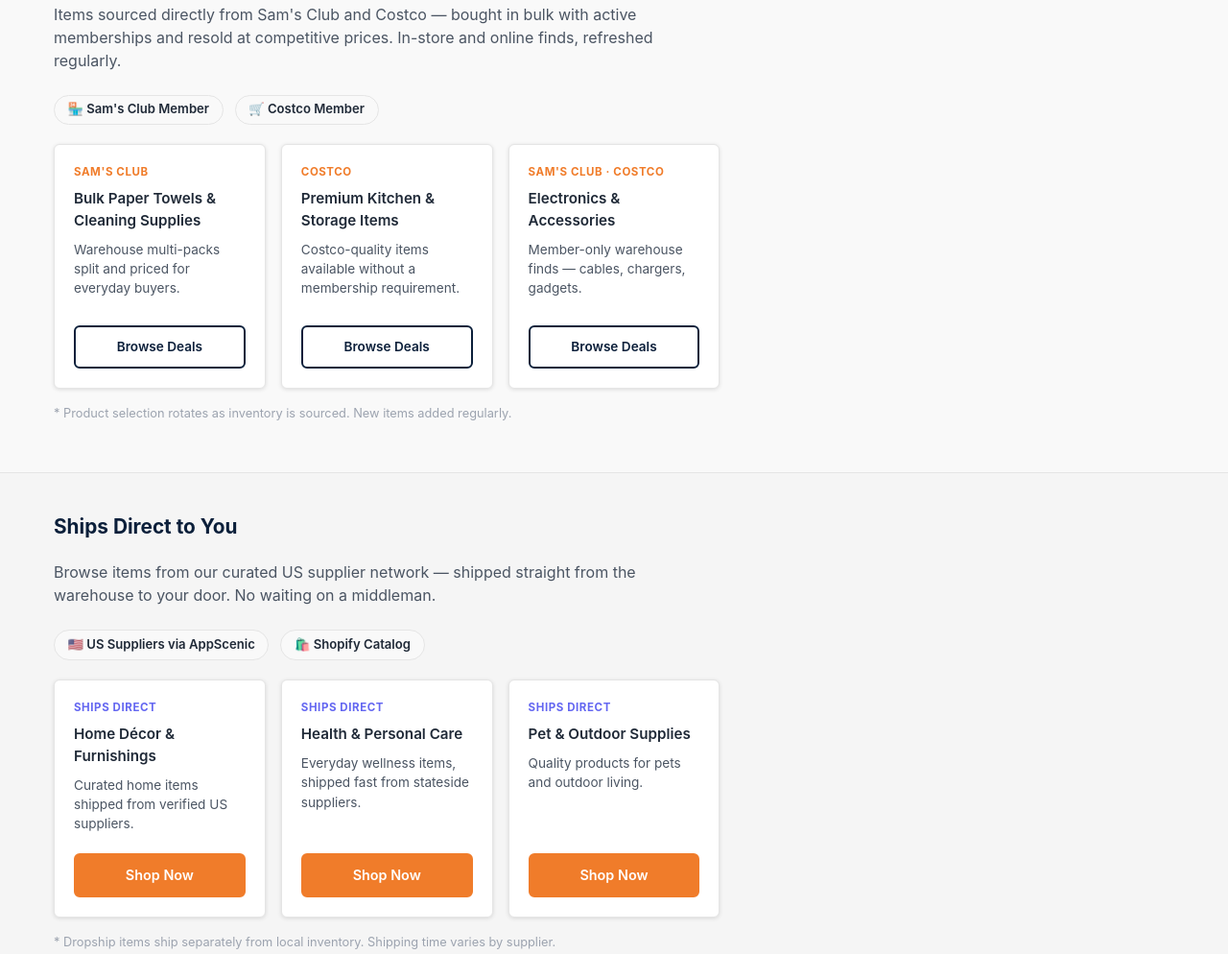
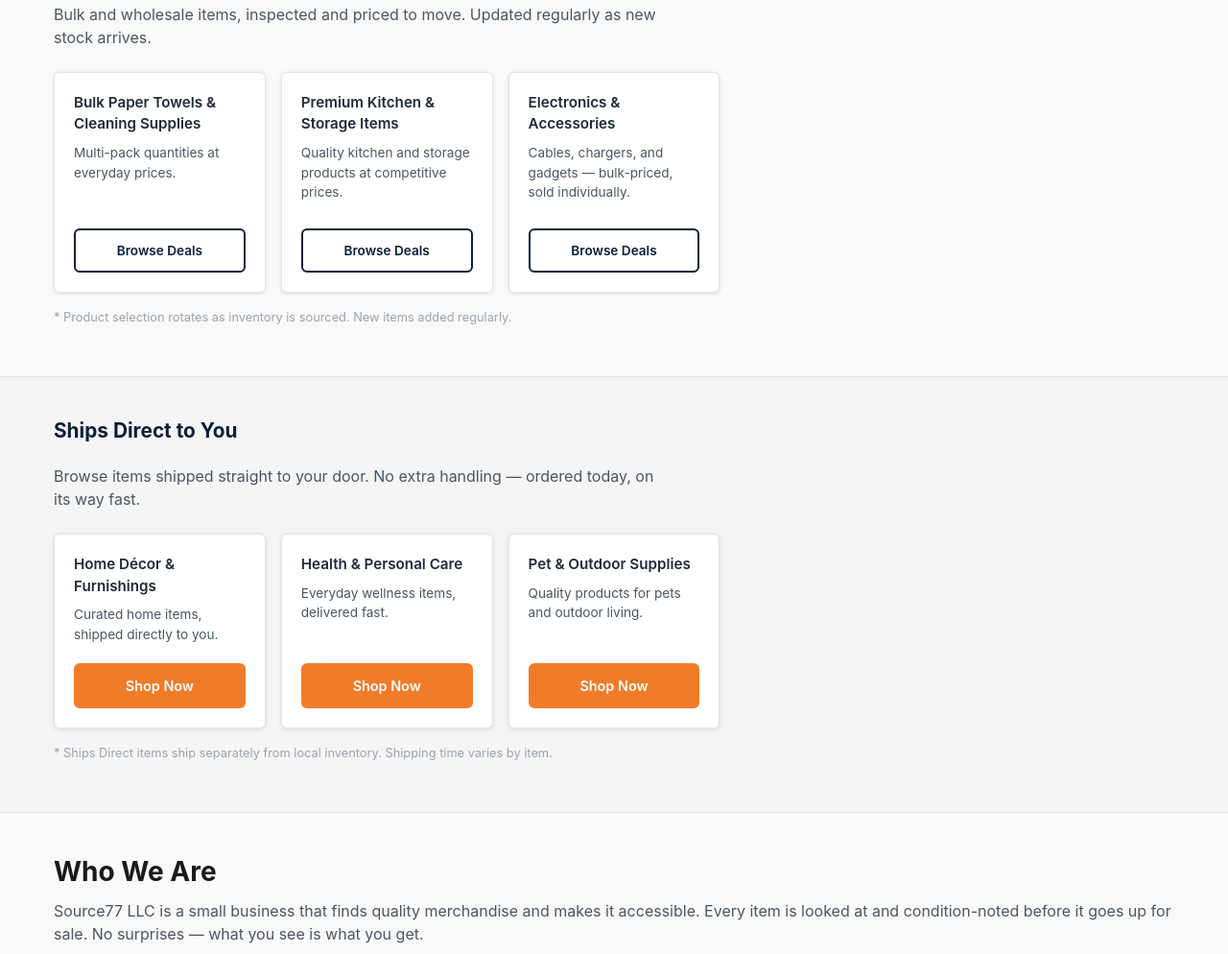
Before and after one commit to source77llc/source77-store, a plain HTML site: page public/index.html in a window 1280 px wide. Shown: the part 1298-2292 px from the top of the page at 96% size. Drawn offline with Linux system fonts and the light colour scheme.

Commit message:
Remove all supplier/warehouse source names from public-facing pages

```diff
--- a/public/index.html
+++ b/public/index.html
@@ -344,7 +344,7 @@
         <a href="shop.html?category=Warehouse+Deals" class="category-card">
           <div class="category-icon" aria-hidden="true">🏪</div>
           <h3>Warehouse Deals</h3>
-          <p>Sam's Club &amp; Costco member finds at great prices.</p>
+          <p>Bulk and wholesale finds at great prices.</p>
         </a>
         <a href="shop.html?category=Dropship" class="category-card">
           <div class="category-icon" aria-hidden="true">🚚</div>
@@ -360,30 +360,22 @@
     <div class="container">
       <h2 class="section-title">Warehouse Deals</h2>
       <p class="section-intro">
-        Items sourced directly from Sam's Club and Costco — bought in bulk with active memberships and
-        resold at competitive prices. In-store and online finds, refreshed regularly.
+        Bulk and wholesale items, inspected and priced to move. Updated regularly as new stock arrives.
       </p>
-      <div class="source-badge-strip">
-        <span class="source-badge">🏪 Sam's Club Member</span>
-        <span class="source-badge">🛒 Costco Member</span>
-      </div>
       <div class="arbitrage-grid">
         <div class="arbitrage-card">
-          <span class="card-source">Sam's Club</span>
           <h3>Bulk Paper Towels &amp; Cleaning Supplies</h3>
-          <p>Warehouse multi-packs split and priced for everyday buyers.</p>
+          <p>Multi-pack quantities at everyday prices.</p>
           <a href="shop.html?category=Warehouse+Deals" class="btn btn-secondary">Browse Deals</a>
         </div>
         <div class="arbitrage-card">
-          <span class="card-source">Costco</span>
           <h3>Premium Kitchen &amp; Storage Items</h3>
-          <p>Costco-quality items available without a membership requirement.</p>
+          <p>Quality kitchen and storage products at competitive prices.</p>
           <a href="shop.html?category=Warehouse+Deals" class="btn btn-secondary">Browse Deals</a>
         </div>
         <div class="arbitrage-card">
-          <span class="card-source">Sam's Club · Costco</span>
           <h3>Electronics &amp; Accessories</h3>
-          <p>Member-only warehouse finds — cables, chargers, gadgets.</p>
+          <p>Cables, chargers, and gadgets — bulk-priced, sold individually.</p>
           <a href="shop.html?category=Warehouse+Deals" class="btn btn-secondary">Browse Deals</a>
         </div>
       </div>
@@ -396,34 +388,26 @@
     <div class="container">
       <h2 class="section-title">Ships Direct to You</h2>
       <p class="section-intro">
-        Browse items from our curated US supplier network — shipped straight from the warehouse
-        to your door. No waiting on a middleman.
+        Browse items shipped straight to your door. No extra handling — ordered today, on its way fast.
       </p>
-      <div class="source-badge-strip">
-        <span class="source-badge">🇺🇸 US Suppliers via AppScenic</span>
-        <span class="source-badge">🛍️ Shopify Catalog</span>
-      </div>
       <div class="dropship-grid">
         <div class="dropship-card">
-          <span class="card-source">Ships Direct</span>
           <h3>Home Décor &amp; Furnishings</h3>
-          <p>Curated home items shipped from verified US suppliers.</p>
+          <p>Curated home items, shipped directly to you.</p>
           <a href="shop.html?category=Dropship" class="btn btn-primary">Shop Now</a>
         </div>
         <div class="dropship-card">
-          <span class="card-source">Ships Direct</span>
           <h3>Health &amp; Personal Care</h3>
-          <p>Everyday wellness items, shipped fast from stateside suppliers.</p>
+          <p>Everyday wellness items, delivered fast.</p>
           <a href="shop.html?category=Dropship" class="btn btn-primary">Shop Now</a>
         </div>
         <div class="dropship-card">
-          <span class="card-source">Ships Direct</span>
           <h3>Pet &amp; Outdoor Supplies</h3>
           <p>Quality products for pets and outdoor living.</p>
           <a href="shop.html?category=Dropship" class="btn btn-primary">Shop Now</a>
         </div>
       </div>
-      <p class="section-note">* Dropship items ship separately from local inventory. Shipping time varies by supplier.</p>
+      <p class="section-note">* Ships Direct items ship separately from local inventory. Shipping time varies by item.</p>
     </div>
   </section>
 
--- a/public/js/config.js
+++ b/public/js/config.js
@@ -12,5 +12,6 @@
   TAX_RATE: 0.0825,
   FLAT_SHIPPING_RATE: 8.99,
   FREE_PICKUP_LABEL: 'Local Pickup - Free (H-E-B, 17439 Classen Rd, San Antonio, TX 78247)',
-  ADMIN_KEY: 'REPLACE_WITH_YOUR_ADMIN_KEY'
+  ADMIN_KEY: 'REPLACE_WITH_YOUR_ADMIN_KEY',
+  FRONTEND_URL: 'https://master.d27dcixml6h0h8.amplifyapp.com'
 };
```
Also changed, not shown: public/about.html (+2 -2 lines), public/js/products-seed.js (+8 -12 lines).
